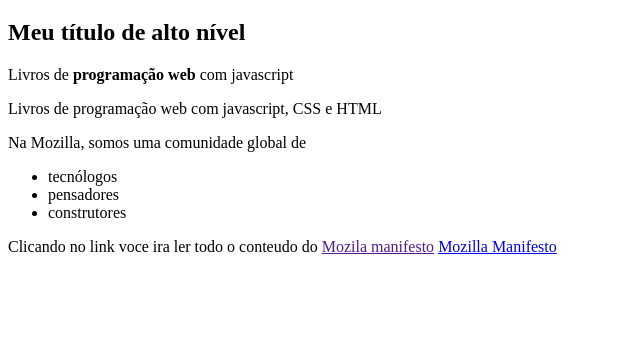
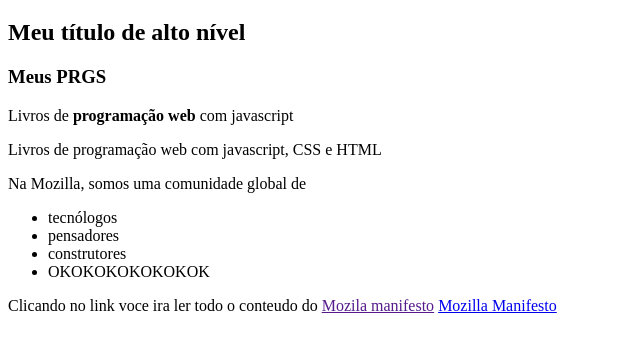
Before and after one commit to kleversonsilva/TrreinamentoJavaScript, a plain HTML site: page Nova pasta/index.html in a window 1280 px wide. Shown: the part 87-436 px from the top of the page, without its empty margins (0-640 px from the left). Drawn offline with Linux system fonts and the light colour scheme.

Commit message:
okokokok

```diff
--- a/Nova pasta/index.html
+++ b/Nova pasta/index.html
@@ -10,6 +10,7 @@
     <img src="img/icons8-favicon-50.png" alt="MInha primeira img"/>
     <h1>Meu título principal</h1> <!--Titulo-->
     <h2>Meu título de alto nível</h2>
+    <h3>Meus PRGS</h3>
 
     <p>Livros de <strong>programação web</strong> com javascript</p> <!--strong deixa em negrito-->
     <p class="editor-um">Livros de programação web com javascript, CSS e HTML</p> <!--atributo-->
@@ -20,6 +21,7 @@
   <li>tecnólogos</li>
   <li>pensadores</li>
   <li>construtores</li>
+  <li>OKOKOKOKOKOKOK</li>
 </ul>
 
 <a>Clicando no link voce ira ler todo o conteudo do</a> <!--escolhendo o texto-->
```
